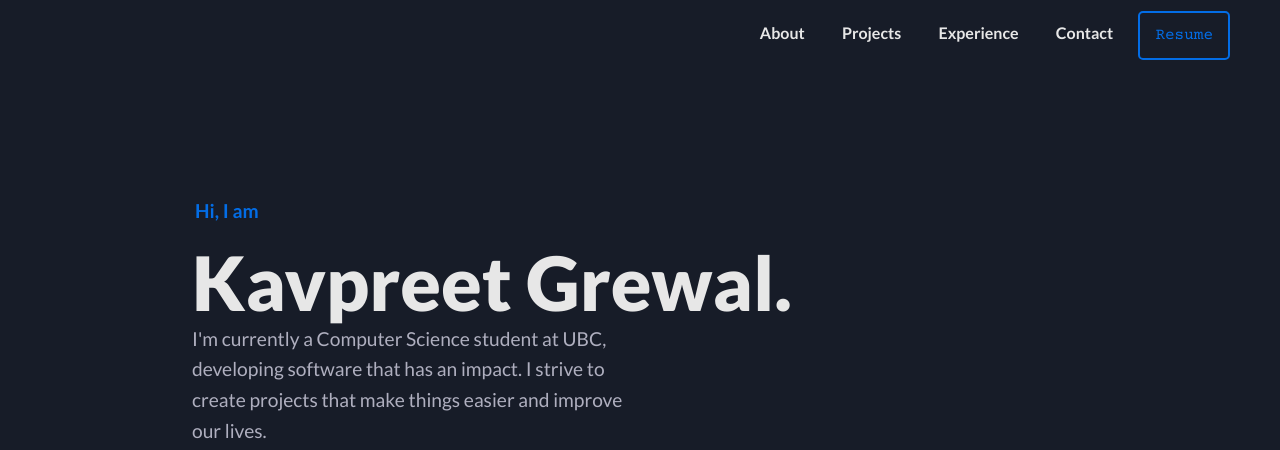
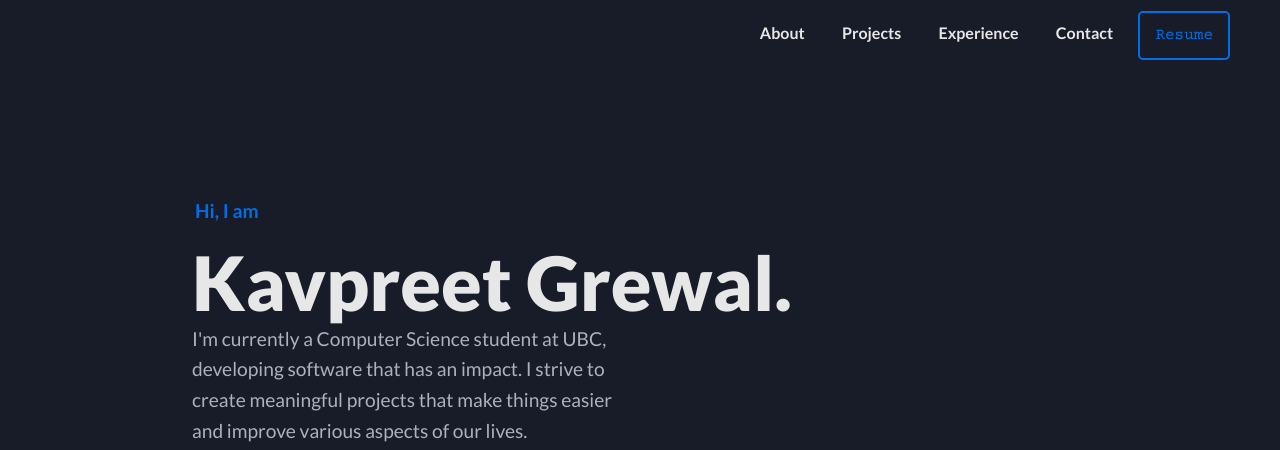
Before and after one commit to alisalamatian1/AliSalamatian.github.io, a plain HTML site: page index.html in a window 1280 px wide. Shown: the top 450 px of the page. Drawn offline with nearby package versions, Linux system fonts and the light colour scheme.

Commit message:
update intro

```diff
--- a/index.html
+++ b/index.html
@@ -60,7 +60,7 @@
     <h1 class="section_title section_title-intro"><strong id="name">Kavpreet Grewal.</strong></h1>
     <p class="section_subtitle section_subtitle-intro">
         I'm currently a Computer Science student at UBC, developing software that has an impact.
-        I strive to create projects that make things easier and improve our lives.
+        I strive to create meaningful projects that make things easier and improve various aspects of our lives.
     </p>
 </section>
 
```
